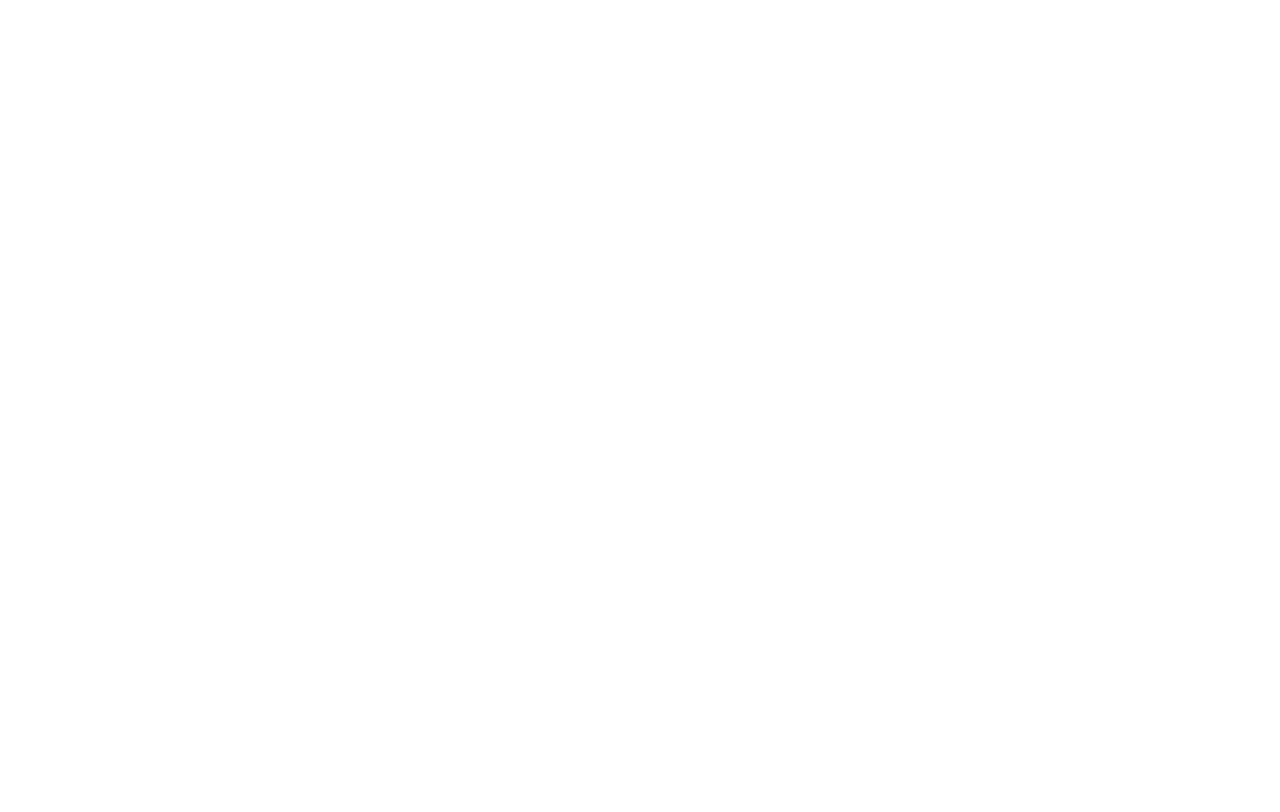
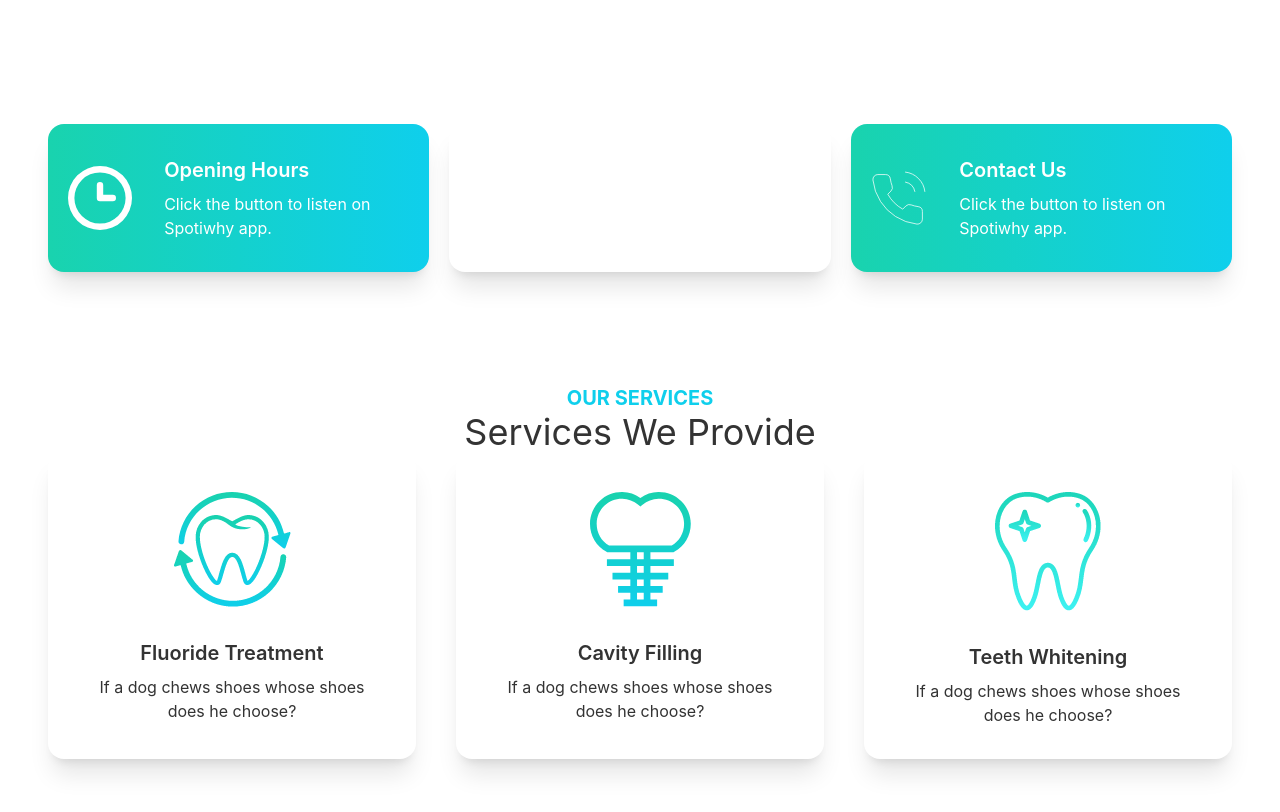
Before and after one commit to minhajul131/Healthcare, a React (Create React App) app: page / in a window 1280 px wide. Shown: the part 740-1552 px from the top of the page. Before the commit the page ends 864 px from the top, so only its background shows below. Built offline with nearby package versions, Linux system fonts and the light colour scheme.

Commit message:
add services and info card

```diff
--- a/src/Pages/Home/Banner.js
+++ b/src/Pages/Home/Banner.js
@@ -7,13 +7,13 @@
         <div class="hero-content flex-col lg:flex-row-reverse">
             <img src={chair} class="max-w-sm rounded-lg shadow-2xl" />
             <div>
-                <h1 class="text-5xl font-bold">Box Office News!</h1>
+                <h1 class="text-5xl font-bold">Your New Smile Starts Here</h1>
                 <p class="py-6">
                     Provident cupiditate voluptatem et in. Quaerat fugiat ut assumenda
                     excepturi exercitationem quasi. In deleniti eaque aut repudiandae et
                     a id nisi.
                 </p>
-                <button class="btn btn-primary">Get Started</button>
+                <button class="btn btn-primary uppercase text-white font-bold bg-gradient-to-r from-secondary to-primary">Get Started</button>
             </div>
         </div>
     </div>
--- a/src/Pages/Home/Home.js
+++ b/src/Pages/Home/Home.js
@@ -1,10 +1,14 @@
 import React from 'react';
 import Banner from './Banner';
+import Info from './Info';
+import Services from './Services';
 
 const Home = () => {
     return (
-        <div>
+        <div className="px-12">
             <Banner/>
+            <Info></Info>
+            <Services></Services>
         </div>
     );
 };
--- /dev/null
+++ b/src/Pages/Home/Info.js
@@ -0,0 +1,17 @@
+import React from 'react';
+import InfoCard from './InfoCard';
+import clock from '../../assets/icons/clock.svg'
+import marker from '../../assets/icons/marker.svg'
+import phone from '../../assets/icons/phone.svg'
+
+const Info = () => {
+    return (
+        <div className='grid grid-cols-1 lg:grid-cols-3 gap-5'>
+            <InfoCard cardTitle ="Opening Hours" bgClass="bg-gradient-to-r from-secondary to-primary" img={clock}></InfoCard>
+            <InfoCard cardTitle ="Our Locations" bgClass="bg-accent" img={marker}></InfoCard>
+            <InfoCard cardTitle ="Contact Us" bgClass="bg-gradient-to-r from-secondary to-primary" img={phone}></InfoCard>
+        </div>
+    );
+};
+
+export default Info;
--- /dev/null
+++ b/src/Pages/Home/InfoCard.js
@@ -0,0 +1,17 @@
+import React from "react";
+
+const InfoCard = ({img, cardTitle, bgClass}) => {
+  return (
+    <div class={`card lg:card-side bg-base-100 shadow-xl bg-accent ${bgClass}`}>
+      <figure className="pl-5">
+        <img src={img} alt="Album" />
+      </figure>
+      <div class="card-body text-white">
+        <h2 class="card-title">{cardTitle}</h2>
+        <p>Click the button to listen on Spotiwhy app.</p>
+      </div>
+    </div>
+  );
+};
+
+export default InfoCard;
--- /dev/null
+++ b/src/Pages/Home/Service.js
@@ -0,0 +1,21 @@
+import React from "react";
+
+const Service = ({service}) => {
+  return (
+    <div class="card lg:max-w-lg bg-base-100 shadow-xl">
+      <figure class="px-10 pt-10">
+        <img
+          src={service.img}
+          alt="Shoes"
+          class="rounded-xl"
+        />
+      </figure>
+      <div class="card-body items-center text-center">
+        <h2 class="card-title">{service.name}</h2>
+        <p>If a dog chews shoes whose shoes does he choose?</p>
+      </div>
+    </div>
+  );
+};
+
+export default Service;
--- /dev/null
+++ b/src/Pages/Home/Services.js
@@ -0,0 +1,47 @@
+import React from 'react';
+import fluoride from '../../assets/images/fluoride.png';
+import cavity from '../../assets/images/cavity.png';
+import whitening from '../../assets/images/whitening.png';
+import Service from './Service';
+
+const Services = () => {
+
+    const services = [
+        {
+            _id: 1,
+            name: 'Fluoride Treatment',
+            description: '',
+            img: fluoride
+        },
+        {
+            _id: 2,
+            name: 'Cavity Filling',
+            description: '',
+            img: cavity
+        },
+        {
+            _id: 3,
+            name: 'Teeth Whitening',
+            description: '',
+            img: whitening
+        }
+    ]
+    return (
+        <div className='my-28'>
+            <div className="text-center">
+                <h3 className='text-primary text-xl uppercase font-bold'>Our Services</h3>
+                <h2 className='text-4xl'>Services We Provide</h2>
+            </div>
+            <div className='grid sm:grid-cols-1 md:grid-cols-2 lg:grid-cols-3 gap-10'>
+                {
+                    services.map(service => <Service
+                    key={service.id}
+                        service={service}
+                    ></Service>)
+                }
+            </div>
+        </div>
+    );
+};
+
+export default Services;
```
